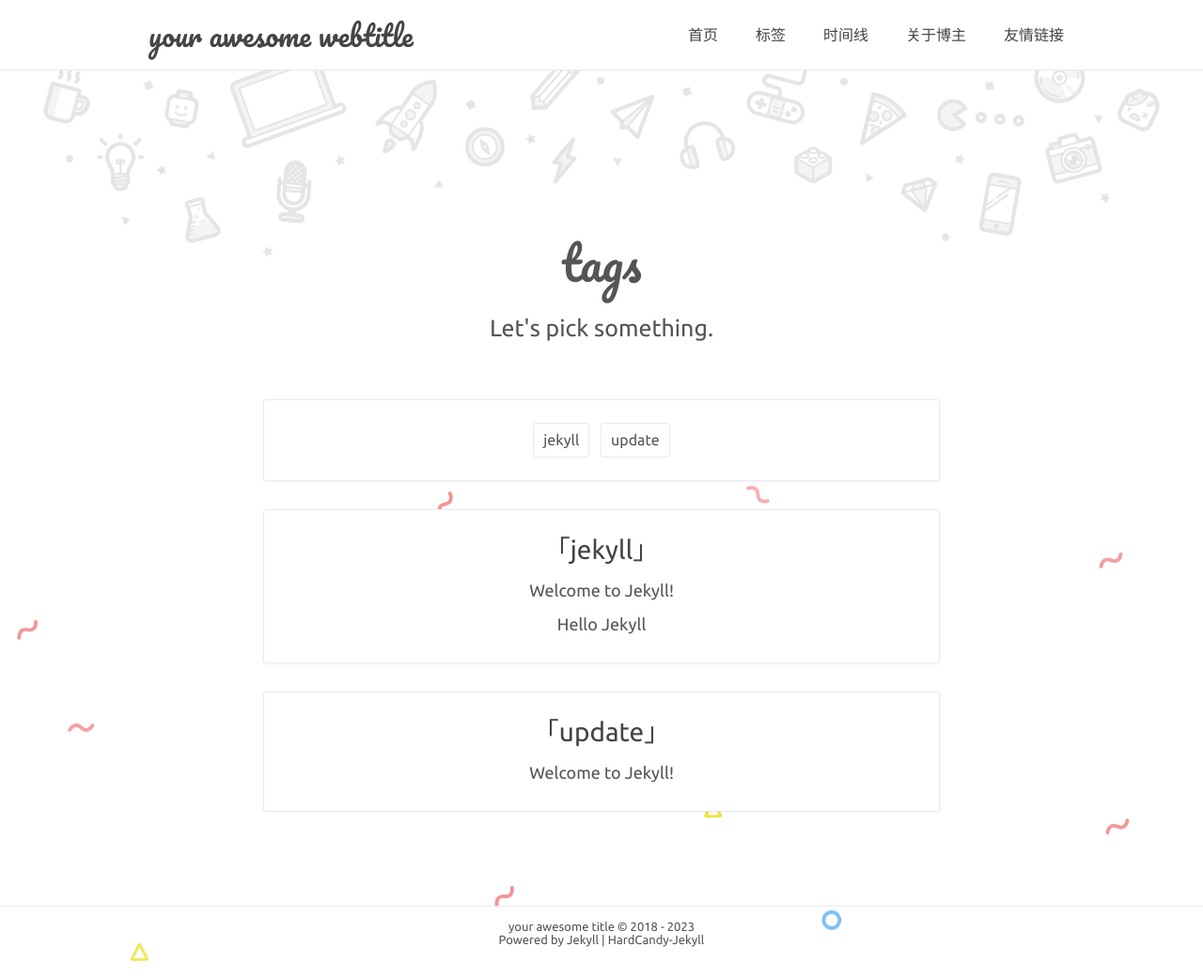
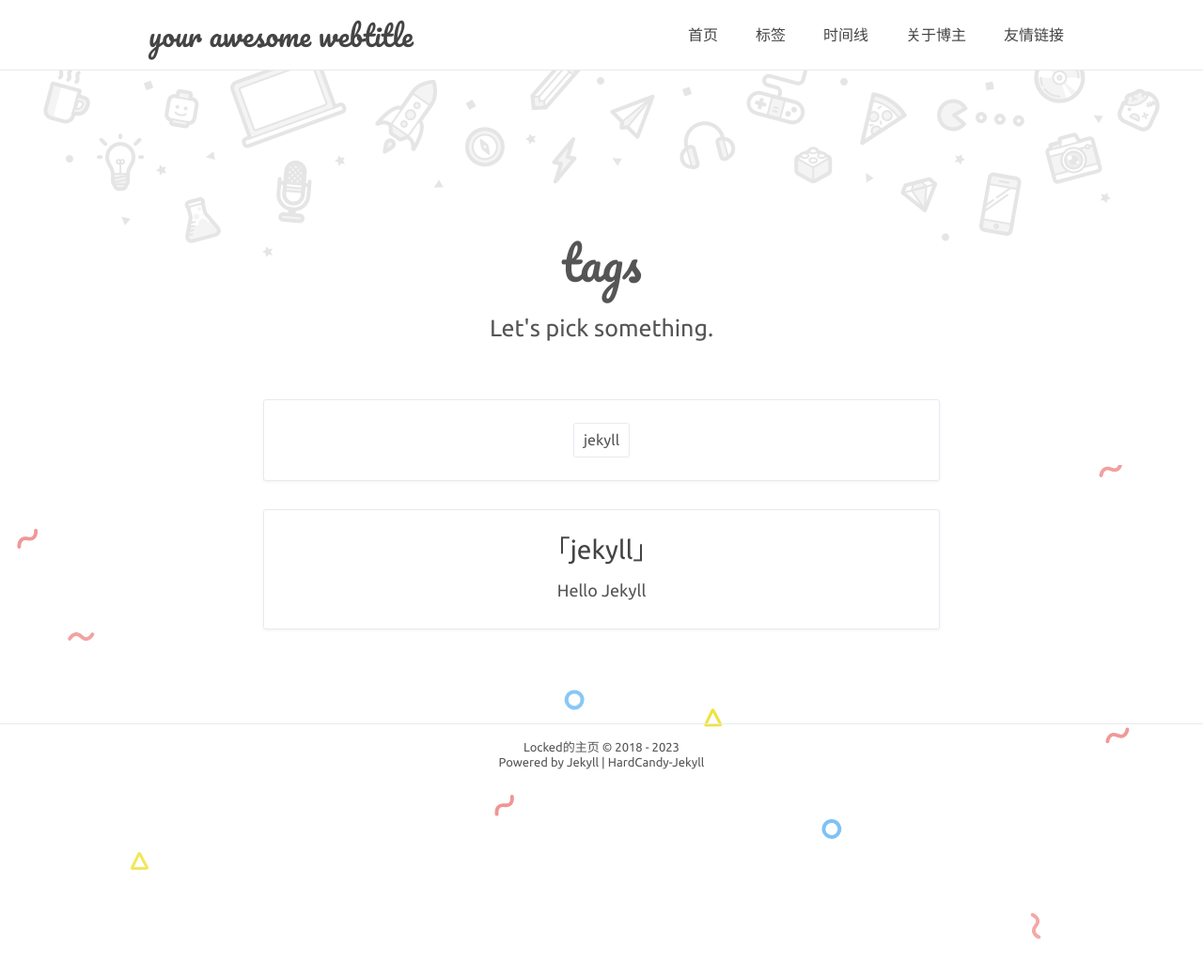
Before and after one commit to Lockeded/Lockeded.github.io, a Jekyll site: the page built from tags.html, in a window 1280 px wide. Shown: the whole page at 94% size. Built offline with Jekyll 4.4.1, drawn with Linux system fonts in a browser that asks for light colours; comment, search, counter and statistics services are not loaded; after the commit the page ends 900 px from its top, so only the background shows below that.

Commit message:
first commit

```diff
--- a/_config.yml
+++ b/_config.yml
@@ -1,8 +1,8 @@
 # Site settings 配置站点
-title: 'your awesome title'
-description: 'your web description'
+title: 'Locked的主页'
+description: '是Locked的主页捏'
 keywords: 'your web keywords, another keywords'
-url: 'https://abc.github.io' # your host
+url: 'https://lockeded.github.io' # your host
 
 # nav 中文字符空格：&emsp;
 nav: # 最佳体验 六个标签 且最好每个标签不超过4中文字
```
Also changed, not shown: _posts/2018-05-17-welcome-to-jekyll.markdown (+23 -22 lines).
